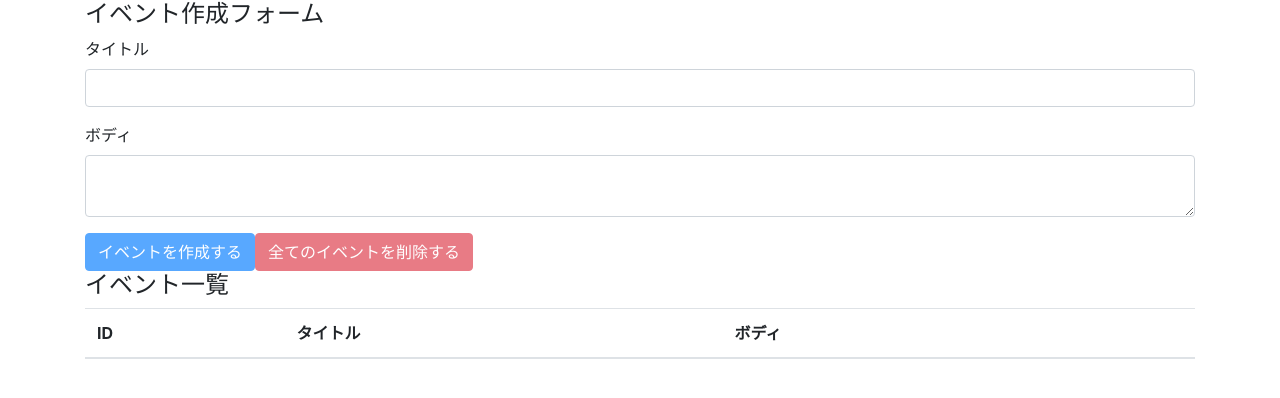
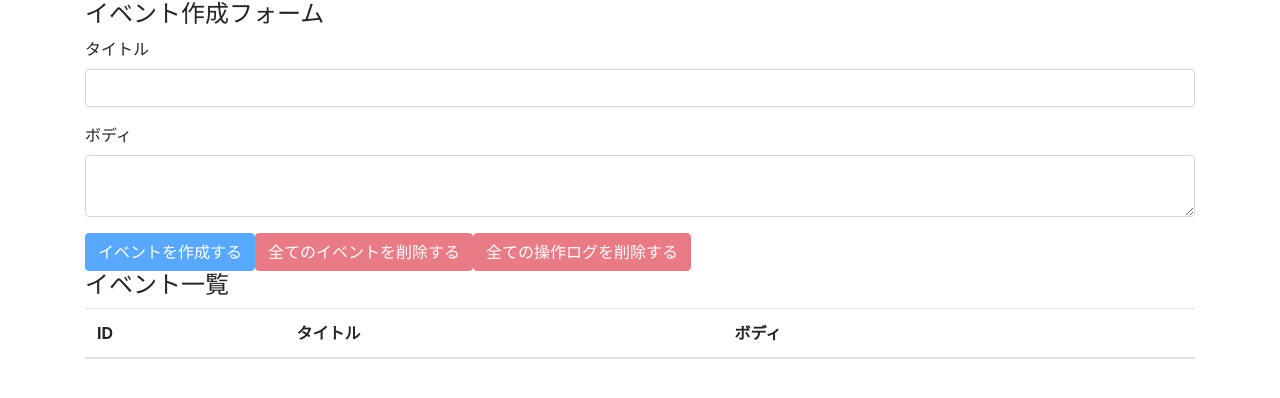
Before and after one commit to kame8015/react-hooks-101, a React (Create React App) app: page / in a window 1280 px wide. Shown: the top 398 px of the page. Built offline with nearby package versions, Linux system fonts and the light colour scheme.

Commit message:
delete all operation logs

```diff
--- a/src/components/EventForm.js
+++ b/src/components/EventForm.js
@@ -49,6 +49,16 @@
     }
   }
 
+  const deleteAllOperationLogs = e => {
+    e.preventDefault()
+    const result = window.confirm('全ての操作ログを本当に削除してもよろしいですか？')
+    if (result) {
+      dispatch({
+        type: DELETE_ALL_OPERATION_LOGS
+      })
+    }
+  }
+
   const unCreatable = title === '' || body === ''
 
   return (
@@ -67,6 +77,7 @@
 
         <button className="btn btn-primary" onClick={addEvent} disabled={unCreatable}>イベントを作成する</button>
         <button className="btn btn-danger" onClick={deleteAllEvents} disabled={state.events.length === 0}>全てのイベントを削除する</button>
+        <button className="btn btn-danger" onClick={deleteAllOperationLogs} disabled={state.operationLogs.length === 0}>全ての操作ログを削除する</button>
       </form>
     </>
   )
```
